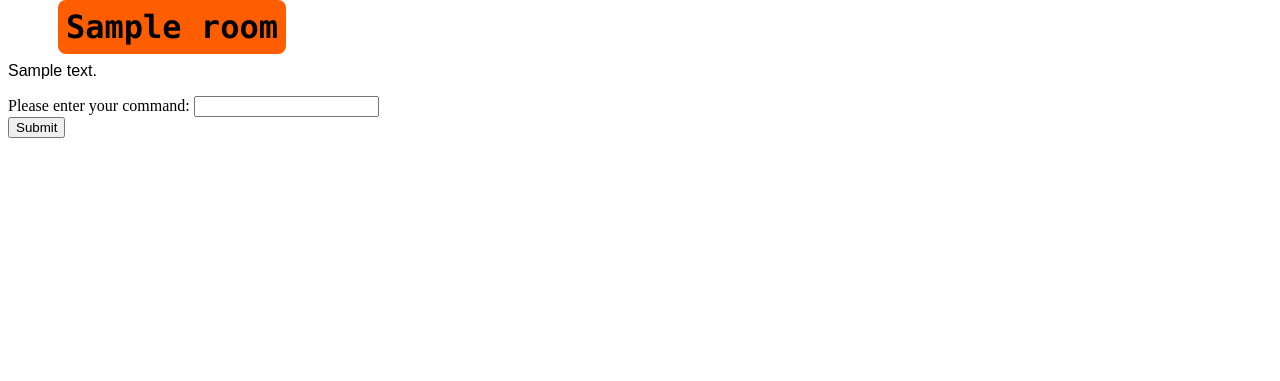
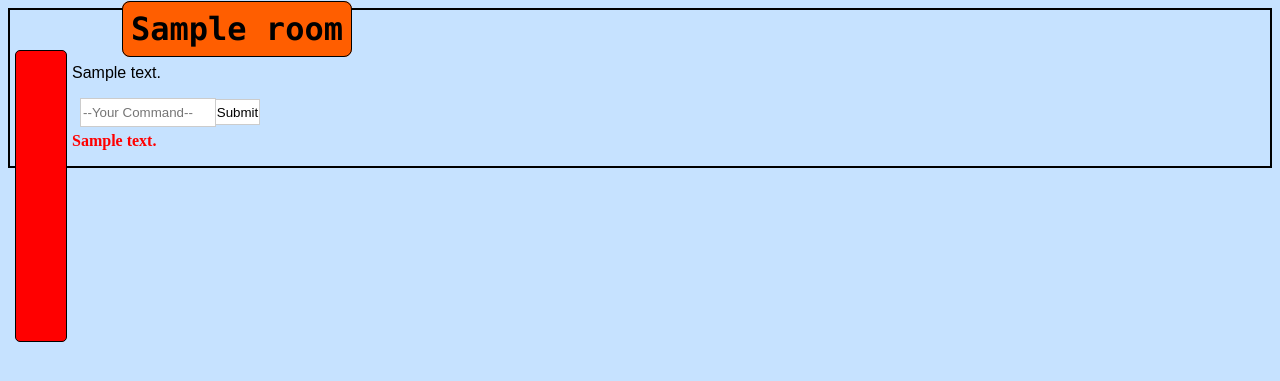
Before and after one commit to Priceisright204/gothonflask, a Flask app: template templates/show_room.html in a window 1280 px wide. Shown: the top 381 px of the page. Run offline with Flask 2, Linux system fonts and the light colour scheme; the template is opened without the code that fills it: most values are stand-ins (such as "Sample title", 1, 10 or a date in 2020).

Commit message:
Fixed all the bugs and slightly improved graphics!

```diff
--- a/app.py
+++ b/app.py
@@ -1,12 +1,12 @@
 from flask import Flask, redirect, render_template, request, url_for, session
 from simplekv.memory import DictStore
-
-#must use flask_kvsession because flask "session" does not support storing non-JSON objects.
-from flask_kvsession import KVSessionExtension
 
 #the next two are just for creating a key for the server-side cookies.
 import random
 import string
+
+#must use flask_kvsession because flask "session" does not support storing non-JSON objects (the map!).
+from flask_kvsession import KVSessionExtension
 
 #the "map" object
 import map
@@ -23,6 +23,8 @@ app.secret_key = ''.join(random.choice(string.ascii_uppercase + string.digits)
 store = DictStore()
 KVSessionExtension(store, app)
 
+count = 12
+
 @app.route('/')
 def index():
     session["room"] = map.START
@@ -30,16 +32,71 @@ def index():
 
 @app.route('/game')
 def game():
-    global session
+#    global session
+    #if the user returned text
     if request.args.get('action'):
-        session['room'] = session['room'].go(request.args.get('action'))
-        # And then redirect the user to the main page
-        return redirect(url_for('game'))
-    else:
+        action = request.args.get('action').lower()
+        #if that text actually matches a path
+        if session['room'].paths.get(action):
+            session['room'] = session['room'].go(action)
+            return redirect(url_for('game'))
+        else:
+            #if there's a special room that operates differently,
+            #call the function for it and pass the text. (e.g. the ARMORY)
+            if session['room'].status:
+                return eval(session['room'].status) #I couldn't think of another way.
+            else:   #if the text isn't recognized...
+                session['room'].add_message("Error: I did not understand that.")
+                return render_template("show_room.html", room=session["room"])
+            return redirect(url_for('game'))
+    else: #if no text was returned...
         if session["room"]:
             return render_template("show_room.html", room=session["room"])
         else:
-            return render_template('you_died.html')
+            return redirect(url_for('index'))
+
+
+@app.route('/armory')
+def armory(string = None):
+    #there SHOULD be a string passed.
+    if string:
+        #check if that string is an integer, and if it's in range.
+        try:
+            var = int(string)
+            if var>999 or var<0:
+                raise ValueError
+        except ValueError:
+            session['room'].add_message("Error: not a valid number!")
+            return render_template("show_room.html", room=session["room"])
+
+        #too much to type otherwise.
+        code = int(session['room'].other_vars["code"])
+
+        #I tried doing a variable in the class, but it would not update. This is easier.
+        global count
+        count -= 1
+        if count == 0:
+            count = 12
+            session['room'] = session['room'].go("*")
+            return render_template("show_room.html", room=session["room"])
+        elif var < code:
+            session['room'].add_message("Your guess is too low!    Guesses remaining: %s" % count )
+            return render_template("show_room.html", room=session["room"])
+        elif var > code:
+            session['room'].add_message("Your guess is too high!    Guesses remaining: %s" % count)
+            return render_template("show_room.html", room=session["room"])
+        elif var == code:
+            session['room'] = session['room'].go("13579")
+            count = 12 #reset count variable, in case they play again.
+            return redirect(url_for('game'))
+    #if no string was passed
+    else:
+        session['room'].add_message("%d guesses remaining." % session['room'].other_vars["count"])
+        return render_template("show_room.html", room=session["room"])
+
+
+
+
 
 #Put "localhost" in the address bar.
 if __name__ == "__main__":
--- a/map.py
+++ b/map.py
@@ -1,18 +1,29 @@
+import random
+
 class Room(object):
 
     def __init__(self, name, description):
         self.name = name
         self.description = description
         self.paths = {}
-
+        self.message = None
+        self.status = None
+        self.other_vars = {}
     def go(self, direction):
         return self.paths.get(direction, None)
 
     def add_paths(self, paths):
         self.paths.update(paths)
 
+    def add_message(self, message):
+        self.message = message
 
+    def add_status(self, status, other_vars = None):
+        self.status = status
+        self.other_vars.update(other_vars)
 
+    def update_vars(key, var):
+        self.other_vars.update({key : var})
 
 central_corridor = Room("Central Corridor",
 """
@@ -43,9 +54,12 @@ for more Gothons that might be hiding.  It's dead quiet, too quiet.
 You stand up and run to the far side of the room and find the
 neutron bomb in its container.  There's a keypad lock on the box
 and you need the code to get the bomb out.  If you get the code
-wrong 10 times then the lock closes forever and you can't
+wrong 12 times then the lock closes forever and you can't
 get the bomb.  The code is 3 digits.
 """)
+laser_weapon_armory.add_status("armory(action)", { "code": "%d%d%d"
+                                          % (random.randint(1,9), random.randint(1,9), random.randint(1,9)) }
+                              )
 
 
 the_bridge = Room("The Bridge",
@@ -79,14 +93,14 @@ the escape pod before the whole ship explodes.  It seems like
 hardly any Gothons are on the ship, so your run is clear of
 interference.  You get to the chamber with the escape pods, and
 now need to pick one to take.  Some of them could be damaged
-but you don't have time to look.  There's 5 pods, which one
+but you don't have time to look.  There are 2 pods, which one
 do you take?
 """)
 
 
 the_end_winner = Room("The End",
 """
-You jump into pod 2 and hit the eject button.
+You jump into a pod and hit the eject button.
 The pod easily slides out into space heading to
 the planet below.  As it flies to the planet, you look
 back and see your ship implode then explode like a
@@ -103,28 +117,44 @@ implodes as the hull ruptures, crushing your body
 into jam jelly.
 """)
 
-escape_pod.add_paths({
-    '2': the_end_winner,
-    '*': the_end_loser
+generic_death = Room("death", "You died.")
+quips = [
+        "You died.  You kinda suck at this.",
+         "Your mom would be proud...if she were smarter.",
+         "Such a luser.",
+         "I have a small puppy that's better at this."
+]
+
+generic_death.add_message(quips[random.randint(0, len(quips)-1)])
+the_end_loser.add_message(quips[random.randint(0, len(quips)-1)])
+
+central_corridor.add_paths({
+    'shoot': generic_death,
+    'dodge': generic_death,
+    'tell a joke': laser_weapon_armory
 })
 
-generic_death = Room("death", "You died.")
+laser_weapon_armory.add_paths({
+    '13579': the_bridge,
+    '*': generic_death
+})
 
 the_bridge.add_paths({
     'throw the bomb': generic_death,
     'slowly place the bomb': escape_pod
 })
 
-laser_weapon_armory.add_paths({
-    '0132': the_bridge,
-    '*': generic_death
+num1 = random.randint(1,2)
+if num1 == 1:
+    num2 = 2
+else:
+    num2 = 1
+
+escape_pod.add_paths({
+    str(num1): the_end_winner,
+    str(num2): the_end_loser
 })
 
-central_corridor.add_paths({
-    'shoot!': generic_death,
-    'dodge!': generic_death,
-    'tell a joke': laser_weapon_armory
-})
 
 START = central_corridor
 
--- a/static/style.css
+++ b/static/style.css
@@ -1,8 +1,59 @@
 ::selection{ background-color: #E13300; color: white; }
 
-* {
-    background-color:FFFFB7;
+body {
+    background-color:#C6E2FF;
+	border: 2px solid #000000;
 }
+
+.red {
+    width:50px;
+    height:290px;
+    background-color:red;
+	float:left;
+    border-radius:5px;
+    margin:5px;
+    margin-top:40px;
+    border:1px solid #000000;
+}
+
+
+/* GETTING the search bar and the "submit" button side by side: Create a div around the input box and the search button to wrap the two elements. Give this div a width, say 200px. Then, give the input box a left float and width of 50% and the same to the submit button. Voila, they'll sit side by side as long as there's 200px of space for the wrapper to sit in.  */
+
+.container {
+    width:180px;
+    margin-left:70px;
+}
+.command input[type="text"]{
+            width: 130px; height: 25px;
+            border: 1px solid #cccccc;
+            font-size: 15;
+            margin: 0px -3px 0px 0px;
+            vertical-align:bottom;
+            display:inline-block;
+            float:left;
+}
+
+.command input[type="submit"]{
+            background-color: white;
+            color: black;
+            width: 45px;
+            height: 26px;
+            padding: 0px;
+            border: 1px solid #cccccc;
+            font-size: 12;
+            margin: -17px 0px 0px 2px;
+            border-radius: 0px;
+            display:inline-block;
+            float:right
+}
+
+/*
+.command input[type="text"], input[type="text"] {display:inline-block;}
+ .command input[type="submit"], input[type="text"] {
+    line-height:normal !important;
+    display:inline-block;
+    }
+*/
 
 a {
     color: #003399;
@@ -14,11 +65,14 @@ h1 {
     font-family:"Lucida Console",Arial;
     background:#FF5E00;
     border-radius:8px;
+    border:1px solid #000000;
     margin-left:50px;
     padding:8px;
     display:inline;
+
 }
 
 pre {
-     font-family:Arial;
+    font-family:Arial;
+
 }
--- a/templates/layout.html
+++ b/templates/layout.html
@@ -6,6 +6,7 @@
     <title>Gothons From Planet Percal #25</title>
 </head>
 <body>
+    <div class="red"> </div>
     {% block content %}{% endblock %}
 </body>
 </html>
--- a/templates/show_room.html
+++ b/templates/show_room.html
@@ -10,20 +10,18 @@
     {% if room.name == "death" %}
     <p><a href="/">Play Again?</a></p>
     {% else %}
-    <p>
-    <form action="/game" method="get">
-        <label for="action">Please enter your command:</label>
-        <input type="text" name="action" /><br />
+    <div class="container">
+    <form class="command" action="/game" method="get">
+      <!--  <label for="action">Please enter your command:</label> -->
+        <input type="text" placeholder="--Your Command--" name="action"/><br />
         <input type="submit" />
     </form>
-    </p>
+    </div>
+    <pre></pre> <!--creates space below the text-->
+    {% endif %}
+
+    {% if room.message %}
+        <p style="color:red"><strong> {{ room.message }} </strong></p>
     {% endif %}
 
 {% endblock %}
-
-
-
-            <div id="content">
-                <form method="get" action="{{ url_for('form') }}">
-                </form>
-            </div>
```
Also changed, not shown: 3 other files.
